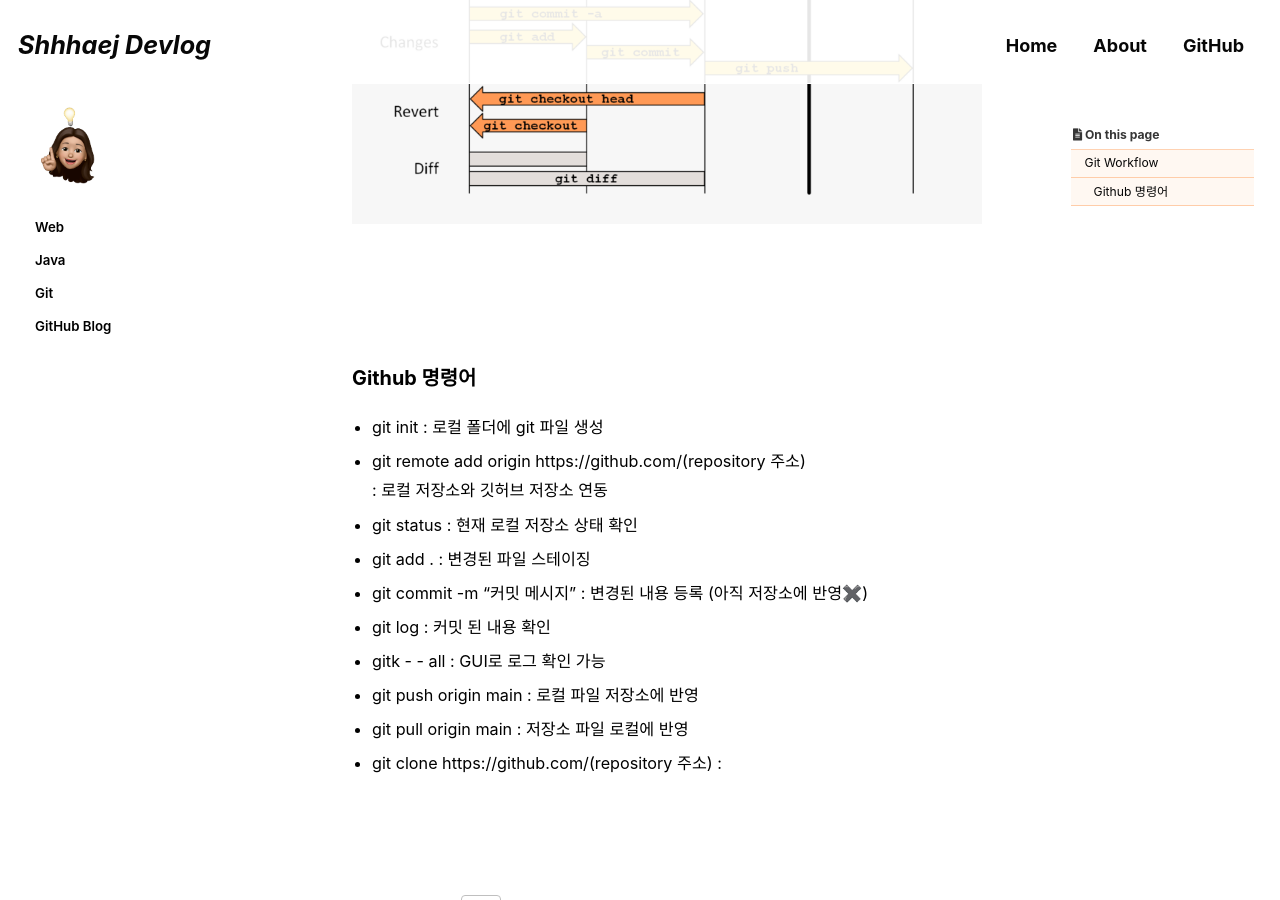
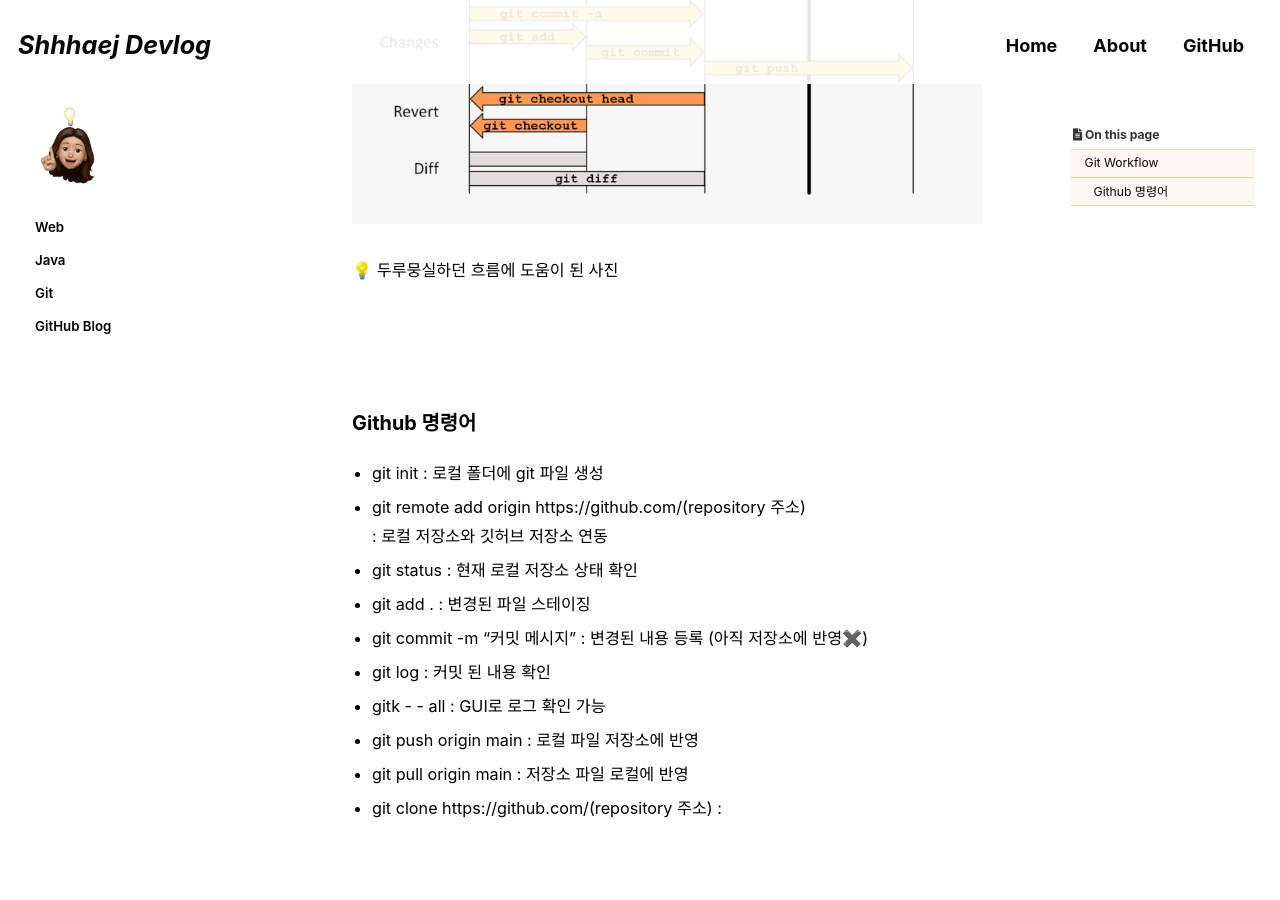
Before and after one commit to shhhaej/shhhaej.github.io, a Jekyll site: the page built from _posts/2022-04-26-git.md, in a window 1280 px wide and 900 px high, scrolled down 542 px. Built offline with Jekyll 4.4.1, drawn with Linux system fonts in a browser that asks for light colours; cached includes are drawn as plain includes; some web fonts are replaced; comment, search, counter and statistics services are not loaded.

Commit message:
add git workflow.

```diff
--- a/_posts/2022-04-26-git.md
+++ b/_posts/2022-04-26-git.md
@@ -21,6 +21,7 @@ last_modified_at: 2021-10-04
 
 ![git-workflow](../assets/images/posts_img/git/git-workflow.png)
 
+💡 두루뭉실하던 흐름에 도움이 된 사진
 
 <br>
 <br>
```
